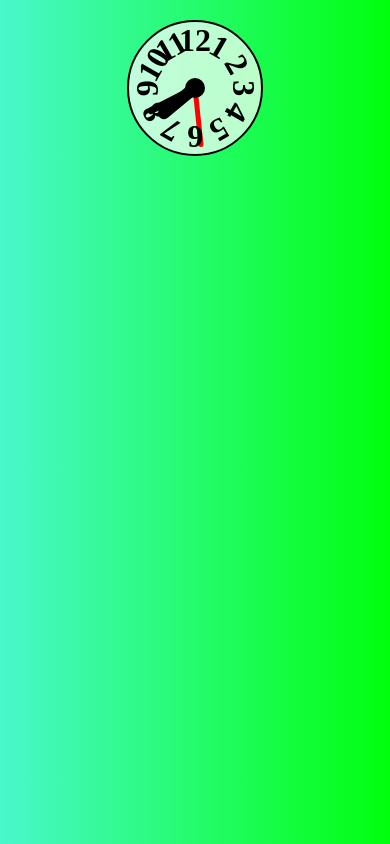
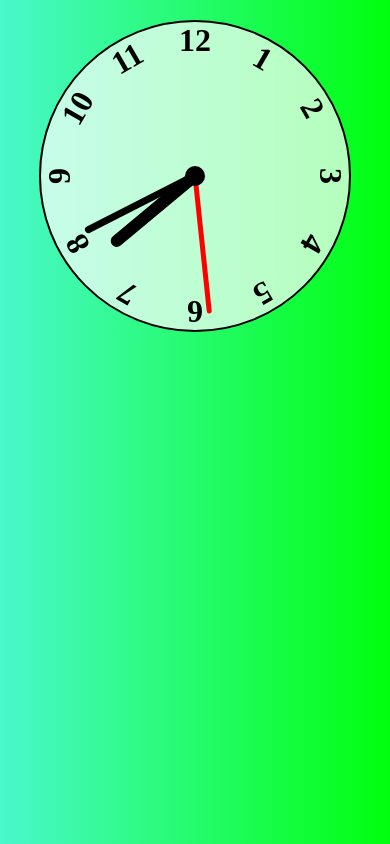
Before and after one commit to Aashar-Mehmood/JavaScript-Clock, a plain HTML site: page index.html in a window 390 px wide. Drawn offline with Linux system fonts and the light colour scheme.

Commit message:
Made it Responsive

```diff
--- a/style.css
+++ b/style.css
@@ -23,7 +23,18 @@ body {
 	background: rgba(255, 255, 255, .7);
 
 }
-
+@media screen and (max-width:1024px){
+	.clock{
+		width: 60vw;
+		height: 60vw;
+	}
+}
+@media screen and (max-width:420px){
+	.clock{
+		width: 80vw;
+		height: 80vw;
+	}
+}
 .num {
 	font-size: 2em;
 	--rotation:0;
```
